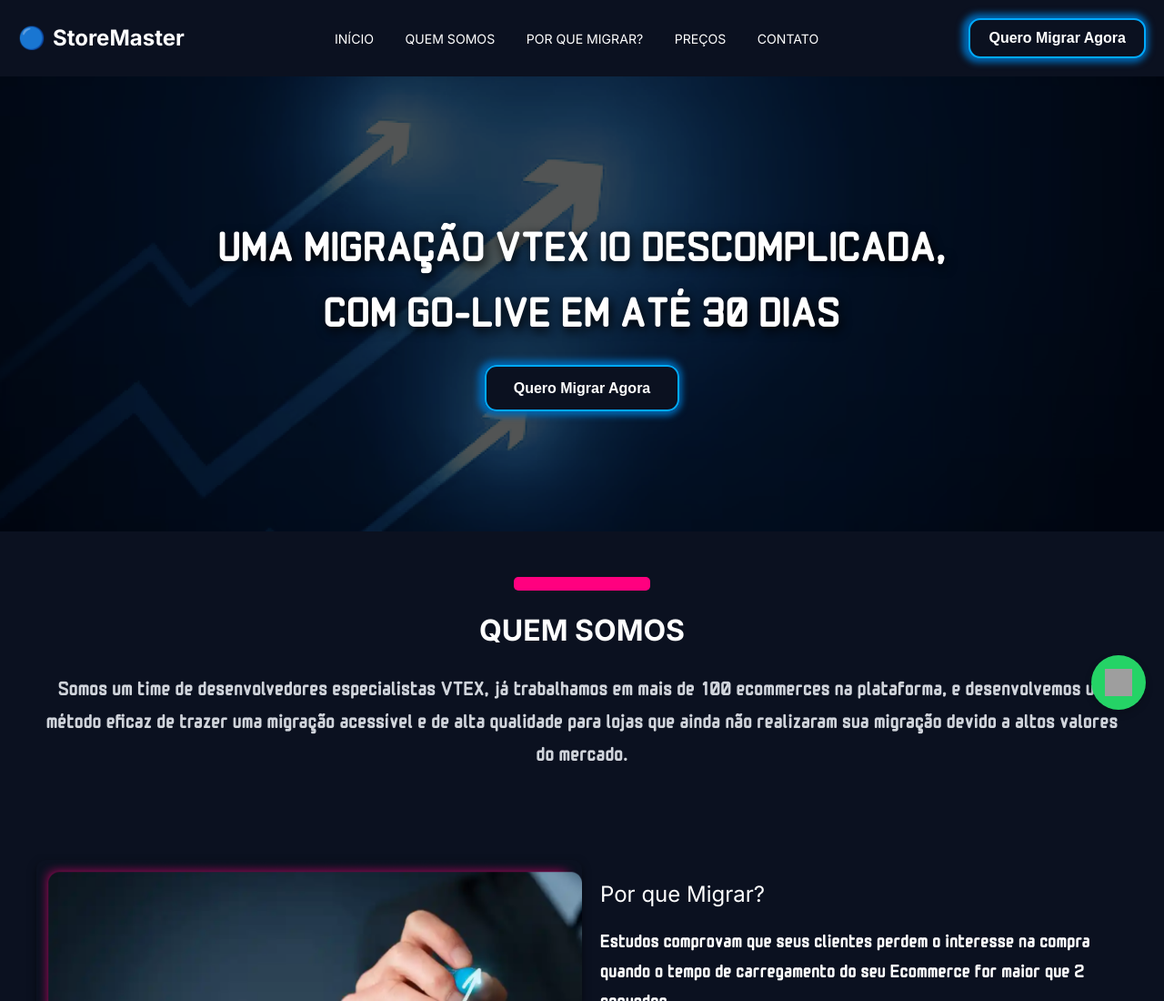
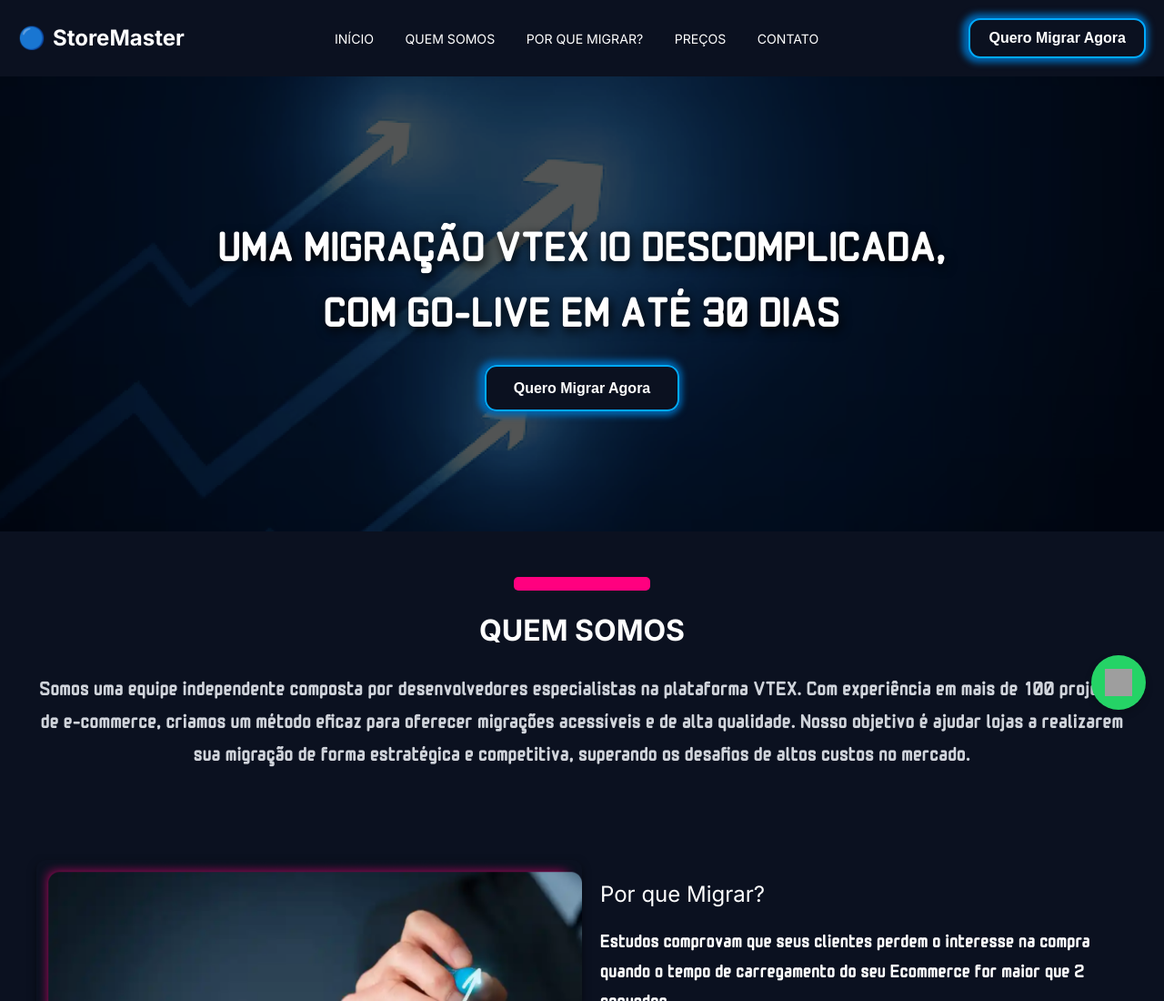
Before and after one commit to emairink/storemasterlp, a plain HTML site: page index.html in a window 1280 px wide. Shown: the top 1100 px of the page at 91% size. Drawn offline with nearby package versions, Linux system fonts and the light colour scheme; grey boxes are pictures that could not be loaded; a web font is replaced by a local one.

```diff
--- a/index.html
+++ b/index.html
@@ -335,9 +335,8 @@
       <div class="line"></div>
       <h2>QUEM SOMOS</h2>
       <p>
-        Somos um time de desenvolvedores especialistas VTEX, já trabalhamos em mais de 100 ecommerces na plataforma,
-        e desenvolvemos um método eficaz de trazer uma migração acessível e de alta qualidade para lojas que ainda
-        não realizaram sua migração devido a altos valores do mercado.
+        Somos uma equipe independente composta por desenvolvedores especialistas na plataforma VTEX.
+        Com experiência em mais de 100 projetos de e-commerce, criamos um método eficaz para oferecer migrações acessíveis e de alta qualidade. Nosso objetivo é ajudar lojas a realizarem sua migração de forma estratégica e competitiva, superando os desafios de altos custos no mercado.
       </p>
     </div>
   <style>
@@ -746,7 +745,7 @@
 
     .platforms .logos img {
       width: 200px;
-      height: 50px;
+      height: 100px;
       object-fit: contain;
     }
 
```
